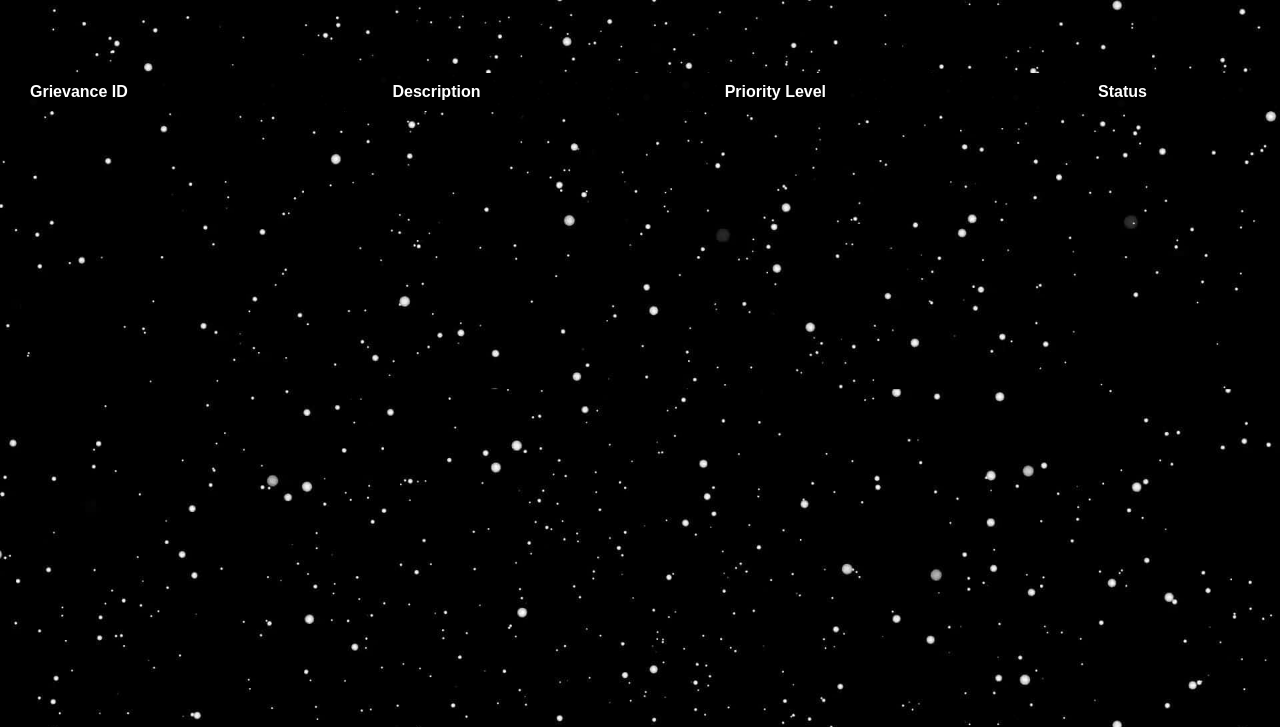
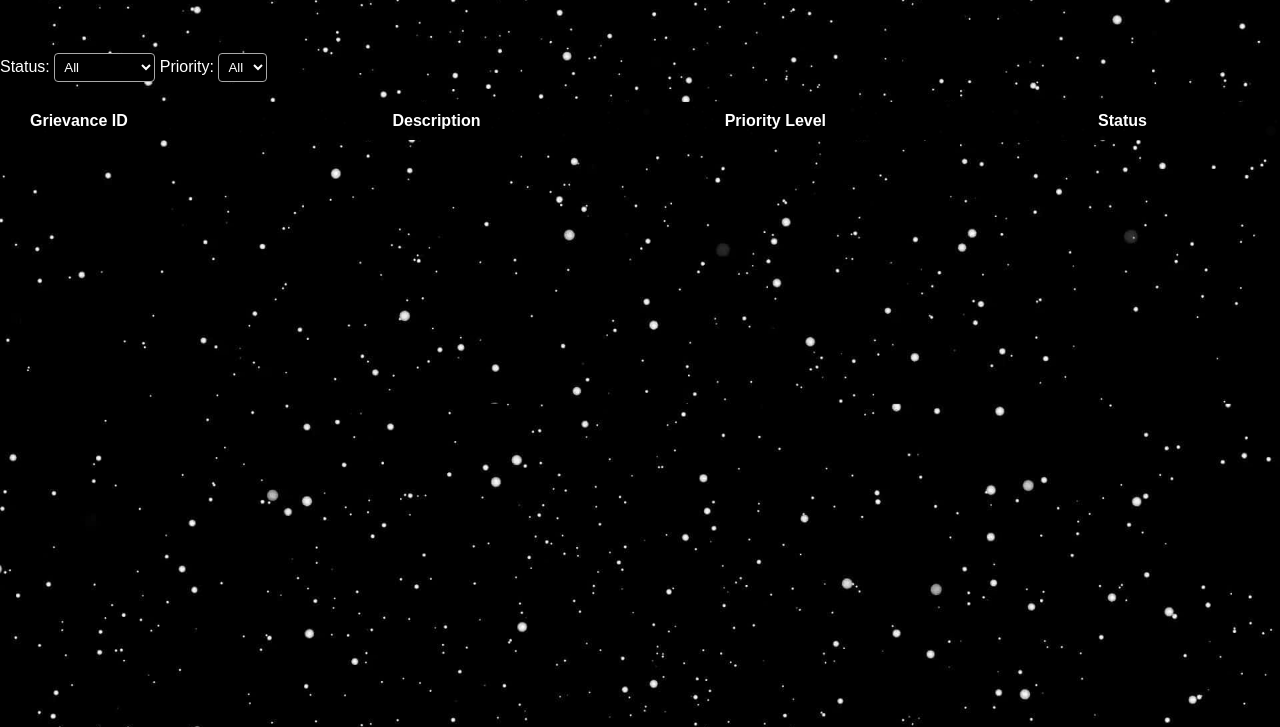
Before and after one commit to rburingt/CIS440-Project, a website: page ProjectTemplate/public/adminview.html in a window 1280 px wide. Shown: the part 73-800 px from the top of the page. Drawn offline with Linux system fonts and the light colour scheme; no server answers; a web font is replaced by a local one.

Commit message:
added filter drop down HTML

```diff
--- a/ProjectTemplate/public/adminview.html
+++ b/ProjectTemplate/public/adminview.html
@@ -9,6 +9,25 @@
 <body>
     <h1>Admin View - Grievances</h1>
     <br />
+
+ <div id="filter-controls">
+        <label for="status-filter">Status:</label>
+        <select id="status-filter">
+            <option value="">All</option>
+            <option value="In Progress">In Progress</option>
+            <option value="Resolved">Resolved</option>
+        </select>
+
+        <label for="priority-filter">Priority:</label>
+        <select id="priority-filter">
+            <option value="">All</option>
+            <option value="P1">P1</option>
+            <option value="P2">P2</option>
+            <option value="P3">P3</option>
+            <option value="P4">P4</option>
+        </select>
+    </div>
+
     <table class="adminview_grievancetable">
         <thead>
             <tr>
```
